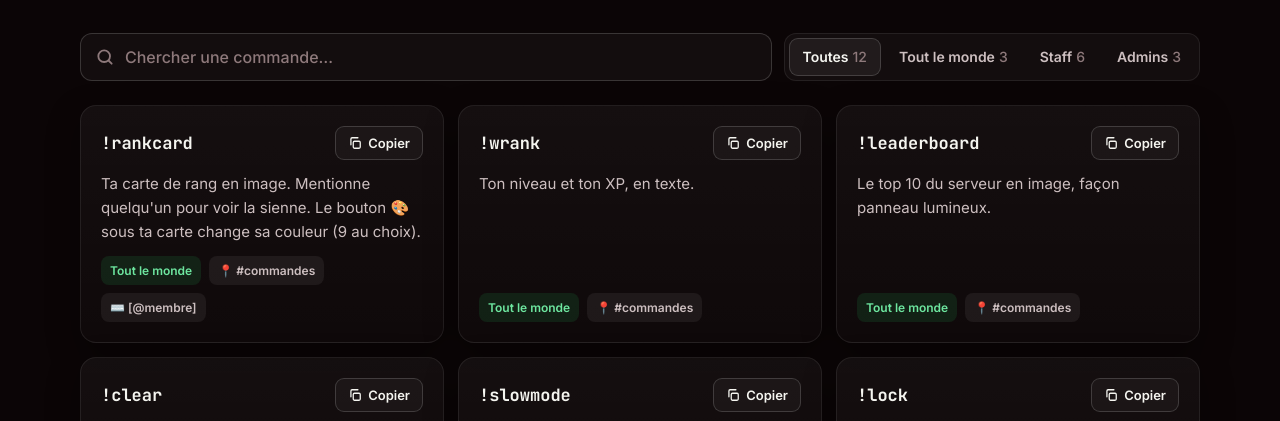
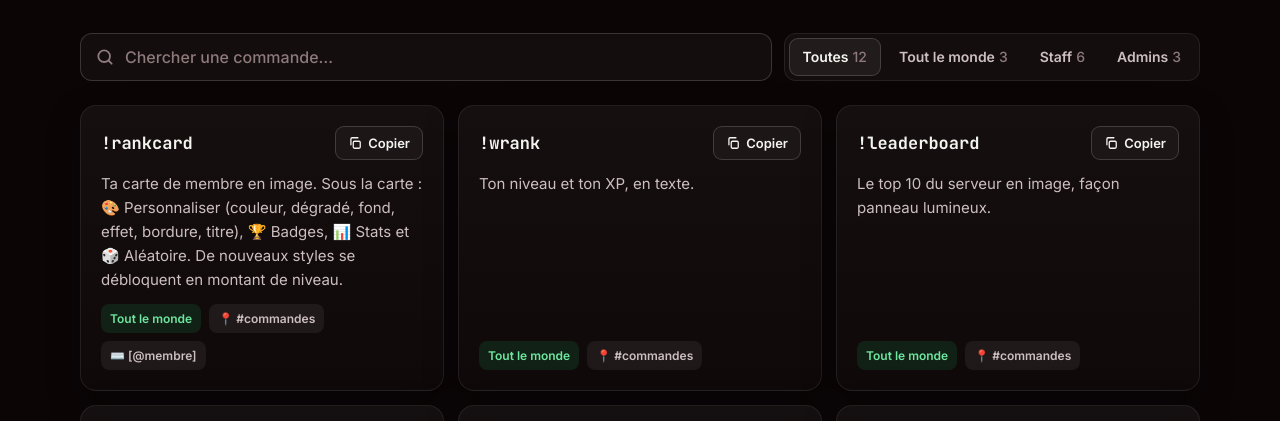
Before and after one commit to SpikeOff78/wiss-site, a plain HTML site: page commandes.html in a window 1280 px wide. Shown: the part 324-745 px from the top of the page. Drawn offline with nearby package versions, Linux system fonts and the light colour scheme.

Commit message:
maj description rankcard

```diff
--- a/commandes.html
+++ b/commandes.html
@@ -61,7 +61,7 @@
     <div class="segments" role="group" aria-label="Filtrer par accès"><button type="button" data-filtre="toutes" aria-pressed="true">Toutes<span>12</span></button><button type="button" data-filtre="tous" aria-pressed="false">Tout le monde<span>3</span></button><button type="button" data-filtre="staff" aria-pressed="false">Staff<span>6</span></button><button type="button" data-filtre="admin" aria-pressed="false">Admins<span>3</span></button></div>
   </div>
   <ul class="grille-cmd" id="grille-cmd">
-    <li class="carte carte-survol cmd" data-acces="tous" data-cmd="{&quot;nom&quot;: &quot;!rankcard&quot;, &quot;desc&quot;: &quot;Ta carte de rang en image. Mentionne quelqu&#x27;un pour voir la sienne. Le bouton 🎨 sous ta carte change sa couleur (9 au choix).&quot;, &quot;usage&quot;: &quot;!rankcard [@membre]&quot;, &quot;acces&quot;: &quot;Tout le monde&quot;, &quot;salon&quot;: &quot;#commandes&quot;, &quot;exemples&quot;: [&quot;!rankcard&quot;, &quot;!rankcard @Wiss&quot;]}" tabindex="0" role="button" aria-label="Détails de !rankcard"><div class="cmd-tete"><span class="cmd-nom">!rankcard</span><button class="copier" type="button" data-copier="!rankcard" aria-label="Copier !rankcard"><svg width="14" height="14" viewBox="0 0 24 24" fill="none" stroke="currentColor" stroke-width="2.2" stroke-linecap="round" stroke-linejoin="round" aria-hidden="true"><rect x="9" y="9" width="12" height="12" rx="2"/><path d="M5 15V5a2 2 0 0 1 2-2h10"/></svg> Copier</button></div><p class="cmd-desc">Ta carte de rang en image. Mentionne quelqu&#x27;un pour voir la sienne. Le bouton 🎨 sous ta carte change sa couleur (9 au choix).</p><div class="cmd-meta"><span class="meta acces-tous">Tout le monde</span><span class="meta">📍 #commandes</span><span class="meta">⌨️ [@membre]</span></div></li>
+    <li class="carte carte-survol cmd" data-acces="tous" data-cmd="{&quot;nom&quot;: &quot;!rankcard&quot;, &quot;desc&quot;: &quot;Ta carte de membre en image. Sous la carte : 🎨 Personnaliser (couleur, dégradé, fond, effet, bordure, titre), 🏆 Badges, 📊 Stats et 🎲 Aléatoire. De nouveaux styles se débloquent en montant de niveau.&quot;, &quot;usage&quot;: &quot;!rankcard [@membre]&quot;, &quot;acces&quot;: &quot;Tout le monde&quot;, &quot;salon&quot;: &quot;#commandes&quot;, &quot;exemples&quot;: [&quot;!rankcard&quot;, &quot;!rankcard @Wiss&quot;]}" tabindex="0" role="button" aria-label="Détails de !rankcard"><div class="cmd-tete"><span class="cmd-nom">!rankcard</span><button class="copier" type="button" data-copier="!rankcard" aria-label="Copier !rankcard"><svg width="14" height="14" viewBox="0 0 24 24" fill="none" stroke="currentColor" stroke-width="2.2" stroke-linecap="round" stroke-linejoin="round" aria-hidden="true"><rect x="9" y="9" width="12" height="12" rx="2"/><path d="M5 15V5a2 2 0 0 1 2-2h10"/></svg> Copier</button></div><p class="cmd-desc">Ta carte de membre en image. Sous la carte : 🎨 Personnaliser (couleur, dégradé, fond, effet, bordure, titre), 🏆 Badges, 📊 Stats et 🎲 Aléatoire. De nouveaux styles se débloquent en montant de niveau.</p><div class="cmd-meta"><span class="meta acces-tous">Tout le monde</span><span class="meta">📍 #commandes</span><span class="meta">⌨️ [@membre]</span></div></li>
     <li class="carte carte-survol cmd" data-acces="tous" data-cmd="{&quot;nom&quot;: &quot;!wrank&quot;, &quot;desc&quot;: &quot;Ton niveau et ton XP, en texte.&quot;, &quot;usage&quot;: &quot;!wrank&quot;, &quot;acces&quot;: &quot;Tout le monde&quot;, &quot;salon&quot;: &quot;#commandes&quot;, &quot;exemples&quot;: [&quot;!wrank&quot;]}" tabindex="0" role="button" aria-label="Détails de !wrank"><div class="cmd-tete"><span class="cmd-nom">!wrank</span><button class="copier" type="button" data-copier="!wrank" aria-label="Copier !wrank"><svg width="14" height="14" viewBox="0 0 24 24" fill="none" stroke="currentColor" stroke-width="2.2" stroke-linecap="round" stroke-linejoin="round" aria-hidden="true"><rect x="9" y="9" width="12" height="12" rx="2"/><path d="M5 15V5a2 2 0 0 1 2-2h10"/></svg> Copier</button></div><p class="cmd-desc">Ton niveau et ton XP, en texte.</p><div class="cmd-meta"><span class="meta acces-tous">Tout le monde</span><span class="meta">📍 #commandes</span></div></li>
     <li class="carte carte-survol cmd" data-acces="tous" data-cmd="{&quot;nom&quot;: &quot;!leaderboard&quot;, &quot;desc&quot;: &quot;Le top 10 du serveur en image, façon panneau lumineux.&quot;, &quot;usage&quot;: &quot;!leaderboard&quot;, &quot;acces&quot;: &quot;Tout le monde&quot;, &quot;salon&quot;: &quot;#commandes&quot;, &quot;exemples&quot;: [&quot;!leaderboard&quot;]}" tabindex="0" role="button" aria-label="Détails de !leaderboard"><div class="cmd-tete"><span class="cmd-nom">!leaderboard</span><button class="copier" type="button" data-copier="!leaderboard" aria-label="Copier !leaderboard"><svg width="14" height="14" viewBox="0 0 24 24" fill="none" stroke="currentColor" stroke-width="2.2" stroke-linecap="round" stroke-linejoin="round" aria-hidden="true"><rect x="9" y="9" width="12" height="12" rx="2"/><path d="M5 15V5a2 2 0 0 1 2-2h10"/></svg> Copier</button></div><p class="cmd-desc">Le top 10 du serveur en image, façon panneau lumineux.</p><div class="cmd-meta"><span class="meta acces-tous">Tout le monde</span><span class="meta">📍 #commandes</span></div></li>
     <li class="carte carte-survol cmd" data-acces="staff" data-cmd="{&quot;nom&quot;: &quot;!clear&quot;, &quot;desc&quot;: &quot;Supprime les derniers messages du salon. 100 maximum.&quot;, &quot;usage&quot;: &quot;!clear &lt;nombre&gt;&quot;, &quot;acces&quot;: &quot;Staff&quot;, &quot;salon&quot;: &quot;Partout&quot;, &quot;exemples&quot;: [&quot;!clear 20&quot;]}" tabindex="0" role="button" aria-label="Détails de !clear"><div class="cmd-tete"><span class="cmd-nom">!clear</span><button class="copier" type="button" data-copier="!clear" aria-label="Copier !clear"><svg width="14" height="14" viewBox="0 0 24 24" fill="none" stroke="currentColor" stroke-width="2.2" stroke-linecap="round" stroke-linejoin="round" aria-hidden="true"><rect x="9" y="9" width="12" height="12" rx="2"/><path d="M5 15V5a2 2 0 0 1 2-2h10"/></svg> Copier</button></div><p class="cmd-desc">Supprime les derniers messages du salon. 100 maximum.</p><div class="cmd-meta"><span class="meta acces-staff">Staff</span><span class="meta">📍 Partout</span><span class="meta">⌨️ [nombre]</span></div></li>
```
Also changed, not shown: niveaux.html (+1 -1 lines).
